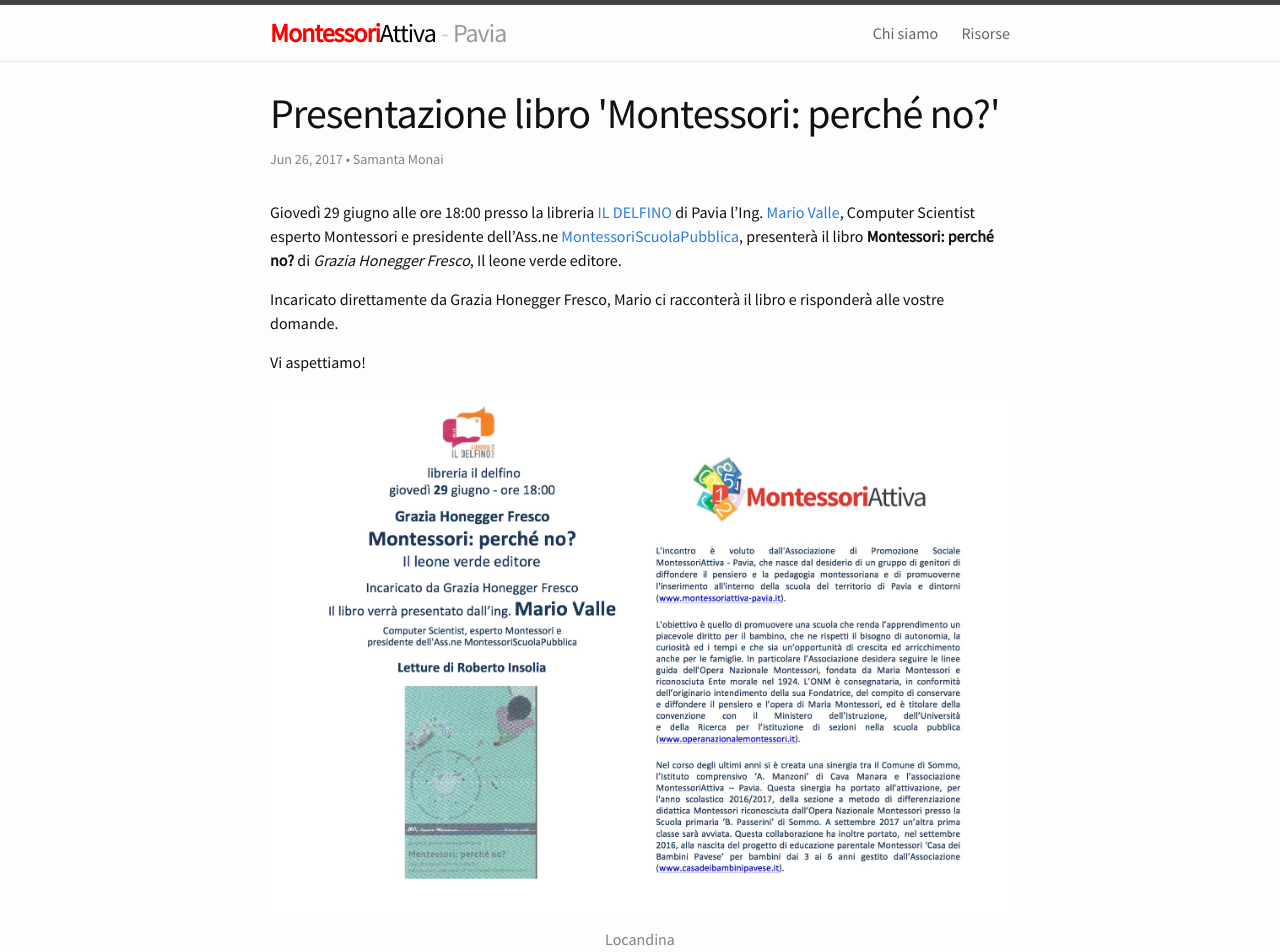
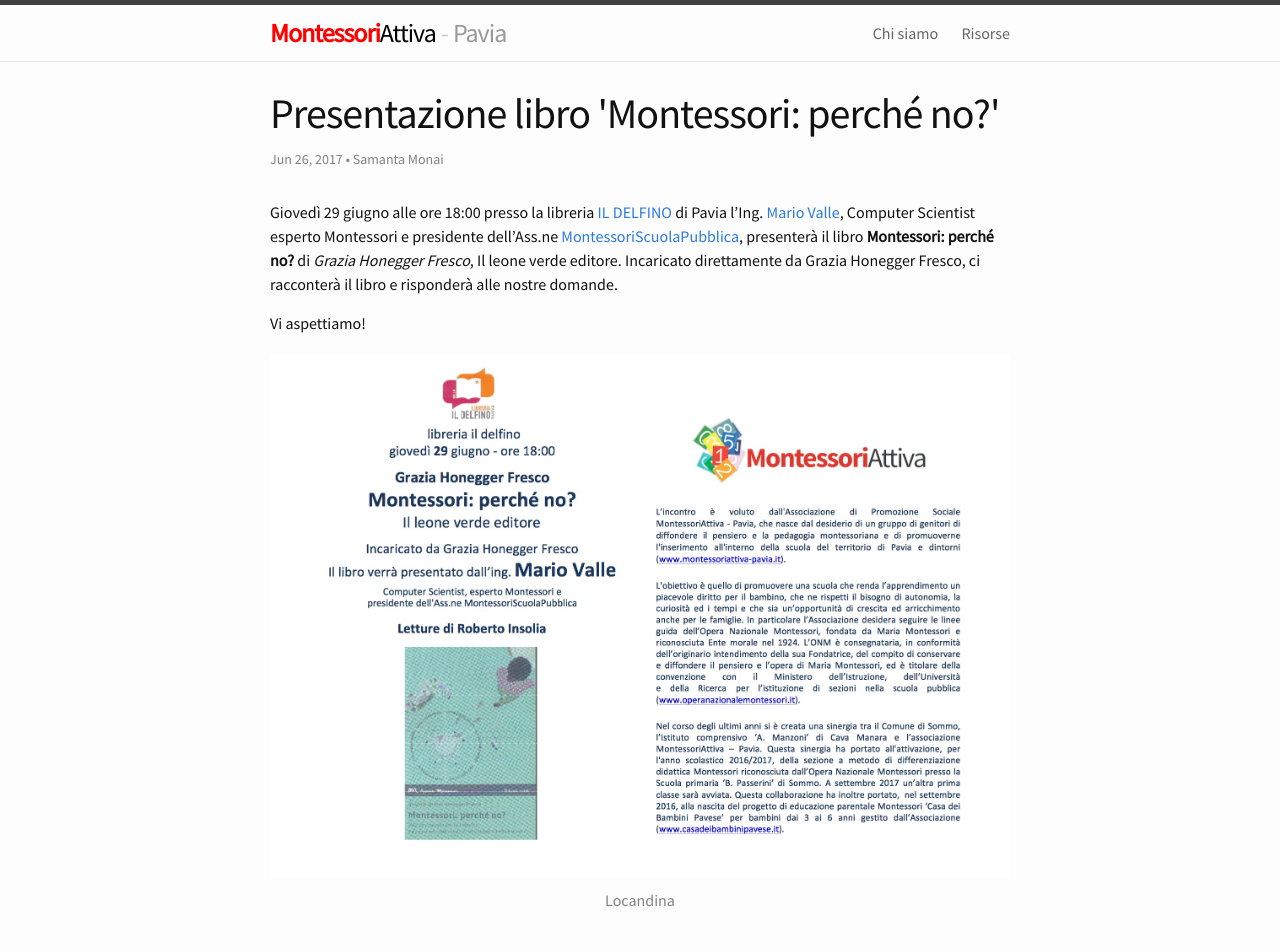
Before and after one commit to montessori-attiva-pavia/montessori-attiva-pavia.github.io, a Jekyll site: the page built from _posts/2017-06-26-libro-momtessori-perche-no.markdown, in a window 1280 px wide. Shown: the top 952 px of the page. Built offline with Jekyll 4.4.1, drawn with Linux system fonts in a browser that asks for light colours.

Commit message:
small changes

```diff
--- a/_posts/2017-06-26-libro-momtessori-perche-no.markdown
+++ b/_posts/2017-06-26-libro-momtessori-perche-no.markdown
@@ -6,9 +6,7 @@
 author: Samanta Monai
 ---
 
-Giovedì 29 giugno alle ore 18:00 presso la libreria [IL DELFINO](https://it-it.facebook.com/LibreriailDelfinoPavia/){:target="_blank"} di Pavia l’Ing. [Mario Valle](http://mariovalle.name/montessori/index.html){:target="_blank"}, Computer Scientist esperto Montessori e presidente dell'Ass.ne [MontessoriScuolaPubblica](https://montessoriscuolapubblica.com/){:target="_blank"}, presenterà il libro **Montessori: perché no?** di _Grazia Honegger Fresco_, Il leone verde editore.
-
-Incaricato direttamente da Grazia Honegger Fresco, Mario ci racconterà il libro e risponderà alle vostre domande.
+Giovedì 29 giugno alle ore 18:00 presso la libreria [IL DELFINO](https://it-it.facebook.com/LibreriailDelfinoPavia/){:target="_blank"} di Pavia l’Ing. [Mario Valle](http://mariovalle.name/montessori/index.html){:target="_blank"}, Computer Scientist esperto Montessori e presidente dell'Ass.ne [MontessoriScuolaPubblica](https://montessoriscuolapubblica.com/){:target="_blank"}, presenterà il libro **Montessori: perché no?** di _Grazia Honegger Fresco_, Il leone verde editore. Incaricato direttamente da Grazia Honegger Fresco, ci racconterà il libro e risponderà alle nostre domande.
 
 Vi aspettiamo!
 
```
